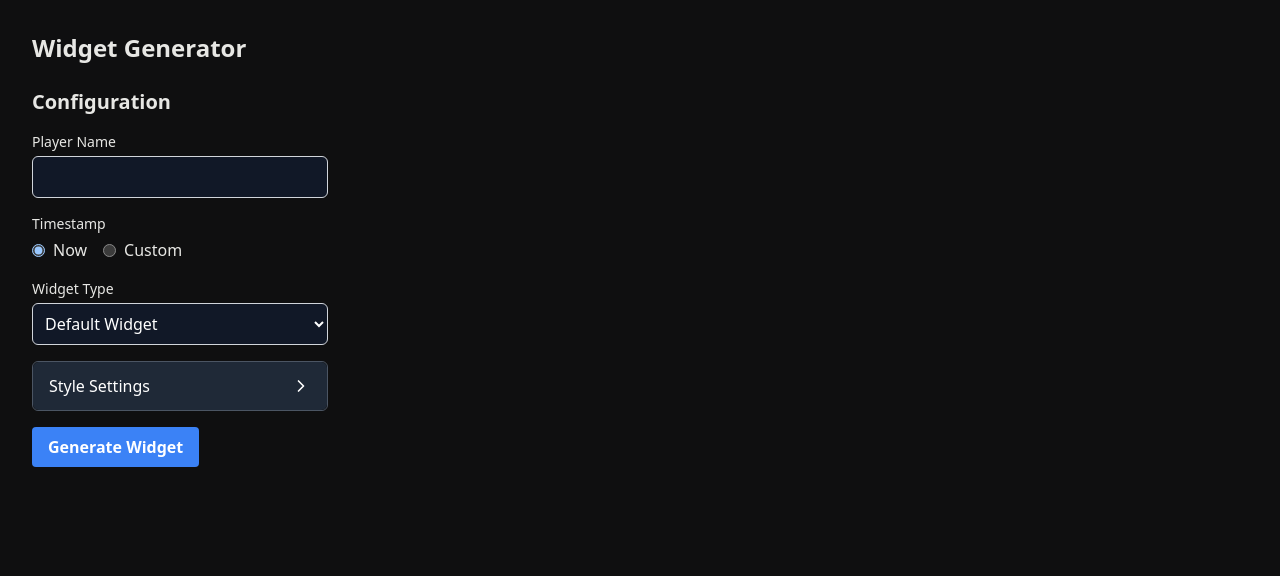
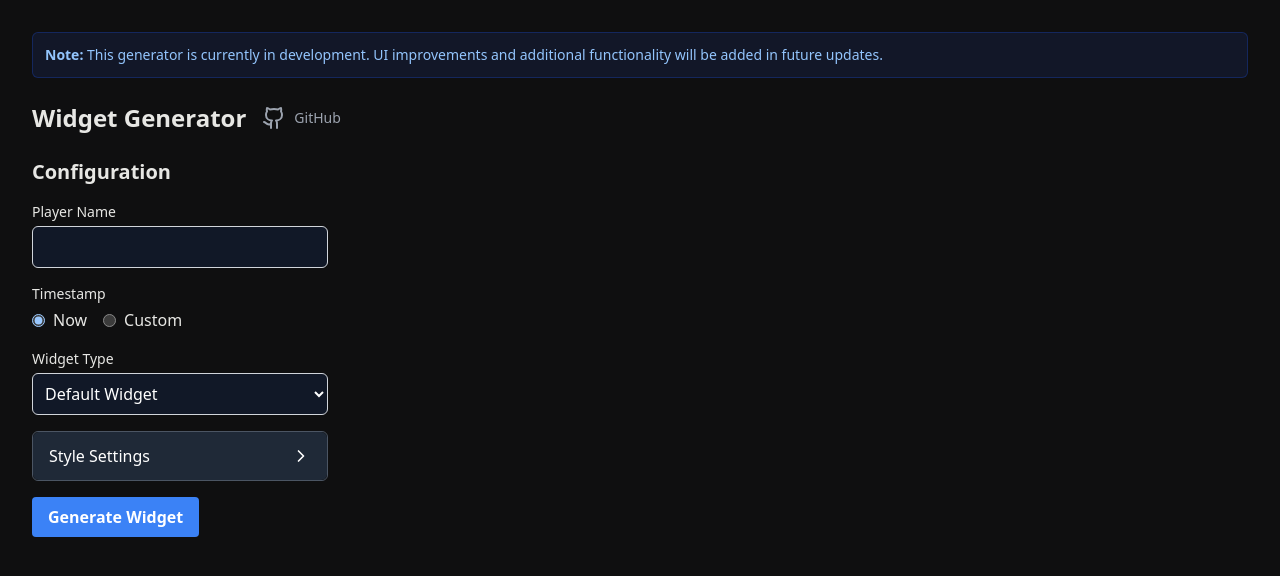
Before and after one commit to cltWilly/mcsrr-widget, a Next.js app: page / in a window 1280 px wide. Shown: the top 576 px of the page. Built offline with nearby package versions, Linux system fonts and the light colour scheme.

Commit message:
modified recommendedSizes when changing the widget type - added github link and note that the "currently in development"

```diff
--- a/app/page.jsx
+++ b/app/page.jsx
@@ -1,7 +1,7 @@
 "use client";
 
 import { useState } from "react";
-import { ChevronDown, ChevronRight } from "lucide-react";
+import { ChevronDown, ChevronRight, Github } from "lucide-react";
 import { DefaultWidget, OnlySmallBoxWidget } from "@/components/widget";
 import { DragDropWidgetEditor } from "@/components/customizableWidget";
 import { toast, Toaster } from "sonner";
@@ -234,13 +234,29 @@ export default function Page() {
   };
 
   // Recommend sizes based on selected widget and applied dimensions
-  const recommendedWidth = widgetTypeOption === "3" ? appliedCanvasWidth : widgetTypeOption === "4" ? appliedGraphWidth : 300;
-  const recommendedHeight = widgetTypeOption === "3" ? appliedCanvasHeight : widgetTypeOption === "4" ? appliedGraphHeight : 100;
+  const recommendedWidth = widgetTypeOption === "3" ? appliedCanvasWidth : widgetTypeOption === "4" ? 320 : widgetTypeOption === "2" ? 130 : 300;
+  const recommendedHeight = widgetTypeOption === "3" ? appliedCanvasHeight : widgetTypeOption === "4" ? 136 : widgetTypeOption === "2" ? 96 : 100;
 
   return (
     <div className="p-8">
+      <div className="mb-6 p-3 bg-blue-900/20 border border-blue-700/30 rounded-md">
+        <p className="text-sm text-blue-300">
+          <span className="font-semibold">Note:</span> This generator is currently in development. UI improvements and additional functionality will be added in future updates.
+        </p>
+      </div>
       <Toaster position="top-center" richColors />
-      <h1 className="text-2xl font-bold mb-6">Widget Generator</h1>
+      <div className="flex items-center gap-4 mb-6">
+        <h1 className="text-2xl font-bold">Widget Generator</h1>
+        <a
+          href="https://github.com/cltWilly/mcsrr-widget"
+          target="_blank"
+          rel="noopener noreferrer"
+          className="flex items-center gap-2 text-gray-400 hover:text-white transition-colors"
+        >
+          <Github className="h-6 w-6" />
+          <span className="text-sm">GitHub</span>
+        </a>
+      </div>
       <div className="flex flex-col lg:flex-row gap-8 lg:items-start">
         <div className="lg:w-1/2 w-full">
           <h2 className="text-xl font-bold mb-4">Configuration</h2>
```
